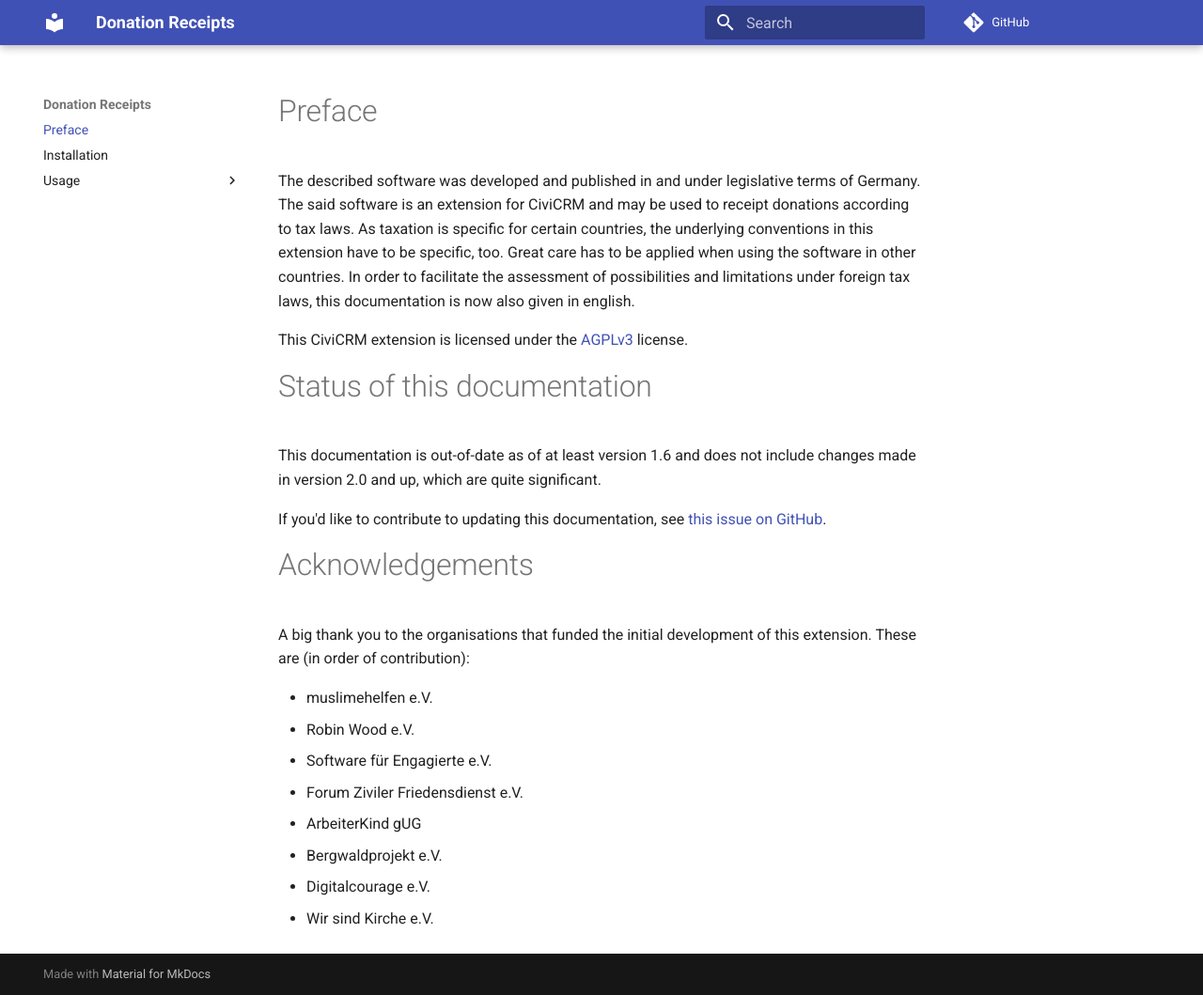
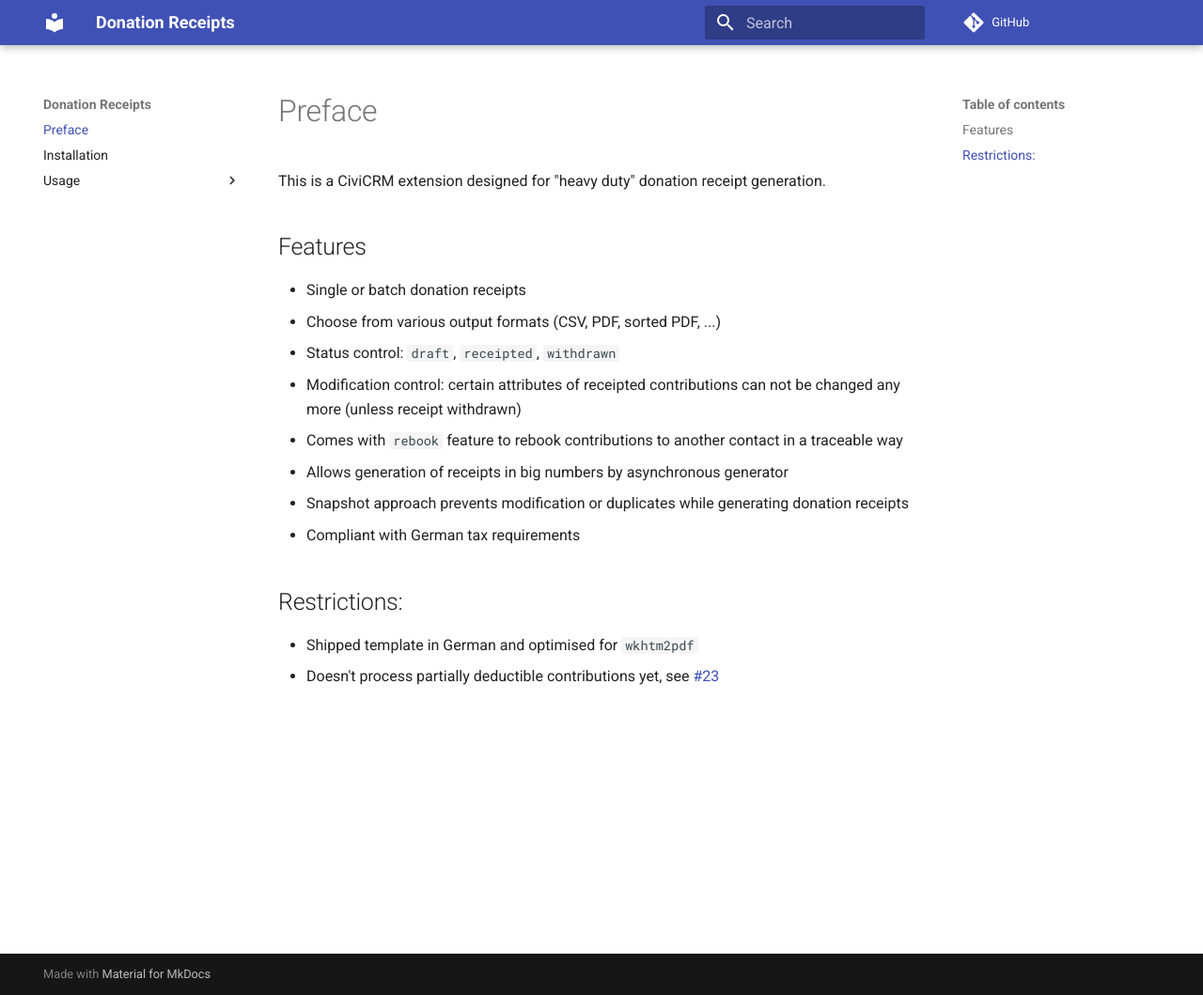
Before and after one commit to systopia/de.systopia.donrec, an MkDocs documentation site: the page built from docs/index.md, in a window 1280 px wide and 1059 px high. Shown: the whole window at 94% size. Built offline with MkDocs 1.6.1 and Material for MkDocs 9.7.7, drawn with Linux system fonts in a browser that asks for light colours; comment, search, counter and statistics services are not loaded.

Commit message:
Update README and docs

```diff
--- a/docs/index.md
+++ b/docs/index.md
@@ -1,34 +1,22 @@
-# Preface
+This is a CiviCRM extension designed for "heavy duty" donation receipt
+generation.
 
-The described software was developed and published in and under legislative
-terms of Germany. The said software is an extension for CiviCRM and may be used
-to receipt donations according to tax laws. As taxation is specific for certain
-countries, the underlying conventions in this extension have to be specific,
-too. Great care has to be applied when using the software in other countries. In
-order to facilitate the assessment of possibilities and limitations under
-foreign tax laws, this documentation is now also given in english.
+## Features
 
-This CiviCRM extension is licensed under
-the [AGPLv3](https://www.gnu.org/licenses/agpl-3.0.html) license.
+* Single or batch donation receipts
+* Choose from various output formats (CSV, PDF, sorted PDF, ...)
+* Status control: ``draft``, ``receipted``, ``withdrawn``
+* Modification control: certain attributes of receipted contributions can not be
+  changed any more (unless receipt withdrawn)
+* Comes with ``rebook`` feature to rebook contributions to another contact in a
+  traceable way
+* Allows generation of receipts in big numbers by asynchronous generator
+* Snapshot approach prevents modification or duplicates while generating
+  donation receipts
+* Compliant with German tax requirements
 
-# Status of this documentation
+## Restrictions:
 
-This documentation is out-of-date as of at least version 1.6 and does not
-include changes made in version 2.0 and up, which are quite significant.
-
-If you'd like to contribute to updating this documentation, see
-[this issue on GitHub](https://github.com/systopia/de.systopia.donrec/issues/160).
-
-# Acknowledgements
-
-A big thank you to the organisations that funded the initial development of this
-extension. These are (in order of contribution):
-
-- muslimehelfen e.V.
-- Robin Wood e.V.
-- Software für Engagierte e.V.
-- Forum Ziviler Friedensdienst e.V.
-- ArbeiterKind gUG
-- Bergwaldprojekt e.V.
-- Digitalcourage e.V.
-- Wir sind Kirche e.V.
+* Shipped template in German and optimised for ``wkhtm2pdf``
+* Doesn't process partially deductible contributions yet,
+  see [#23](https://github.com/systopia/de.systopia.donrec/issues/23)
```
Also changed, not shown: README.md (+9 -0 lines).
